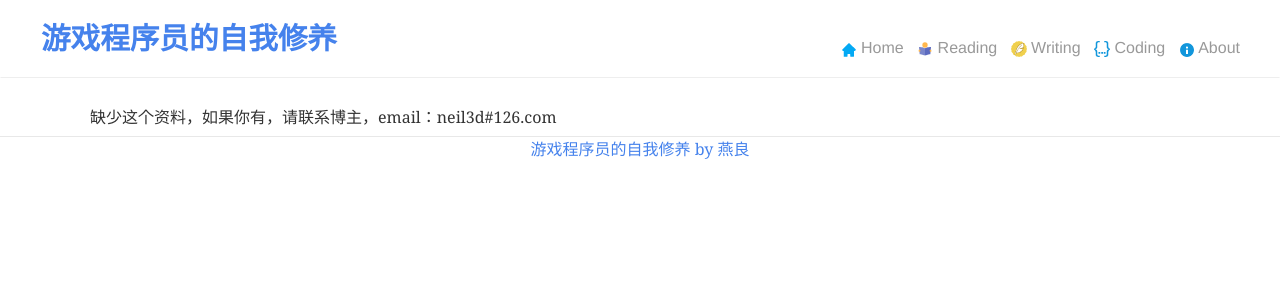
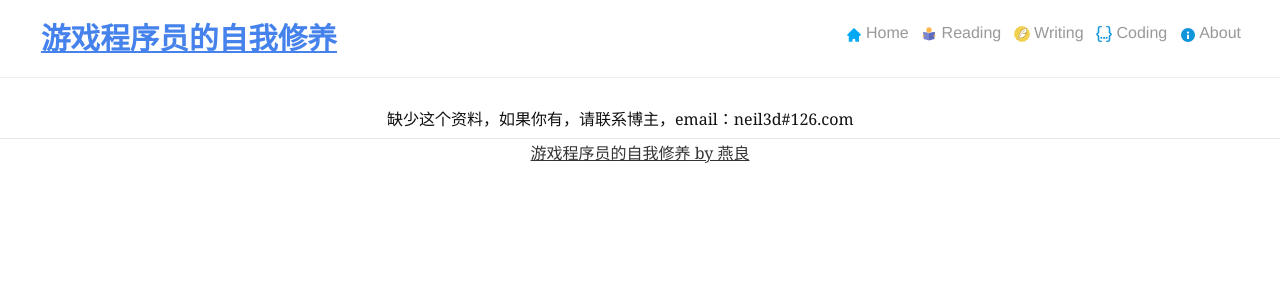
Before and after one commit to neil3d/neil3d.github.io, a Jekyll site: the page built from reading/todo.html, in a window 1280 px wide. Shown: the top 300 px of the page. Built offline with Jekyll 4.4.1, drawn with Linux system fonts in a browser that asks for light colours; comment, search, counter and statistics services are not loaded.

Commit message:
same style

```diff
--- a/_includes/reading/head.html
+++ b/_includes/reading/head.html
@@ -7,6 +7,7 @@
 
     <!-- <link rel="stylesheet" href="https://maxcdn.bootstrapcdn.com/bootstrap/3.3.7/css/bootstrap.min.css"> -->
     <link rel="stylesheet" href="{{site.baseurl}}/assets/css/reading.css">
+    <link rel="stylesheet" href="{{ site.github.url }}/assets/css/main.css">
     <link rel="alternate" type="application/rss+xml" title="{{ site.title }}" href="{{ "/rss-feed.xml" | prepend: site.baseurl | prepend: site.url }}">
     <link rel="stylesheet" href="{{site.baseurl}}/assets/css//font-awesome.min.css">
 
```
